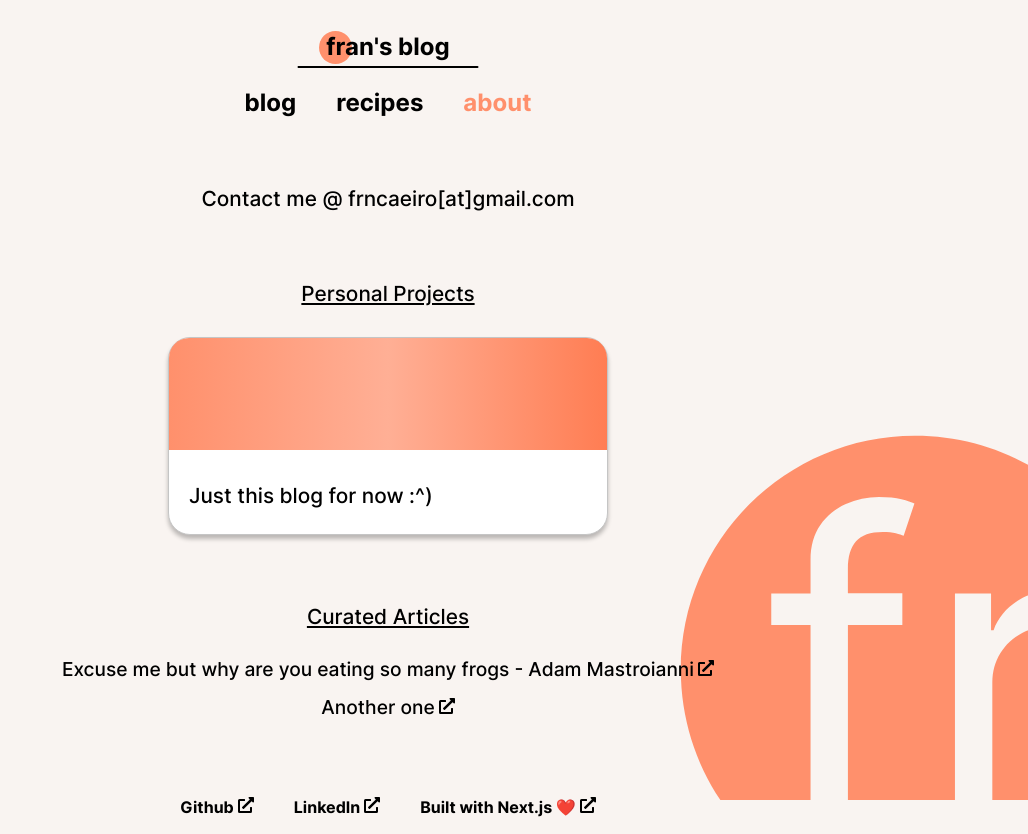
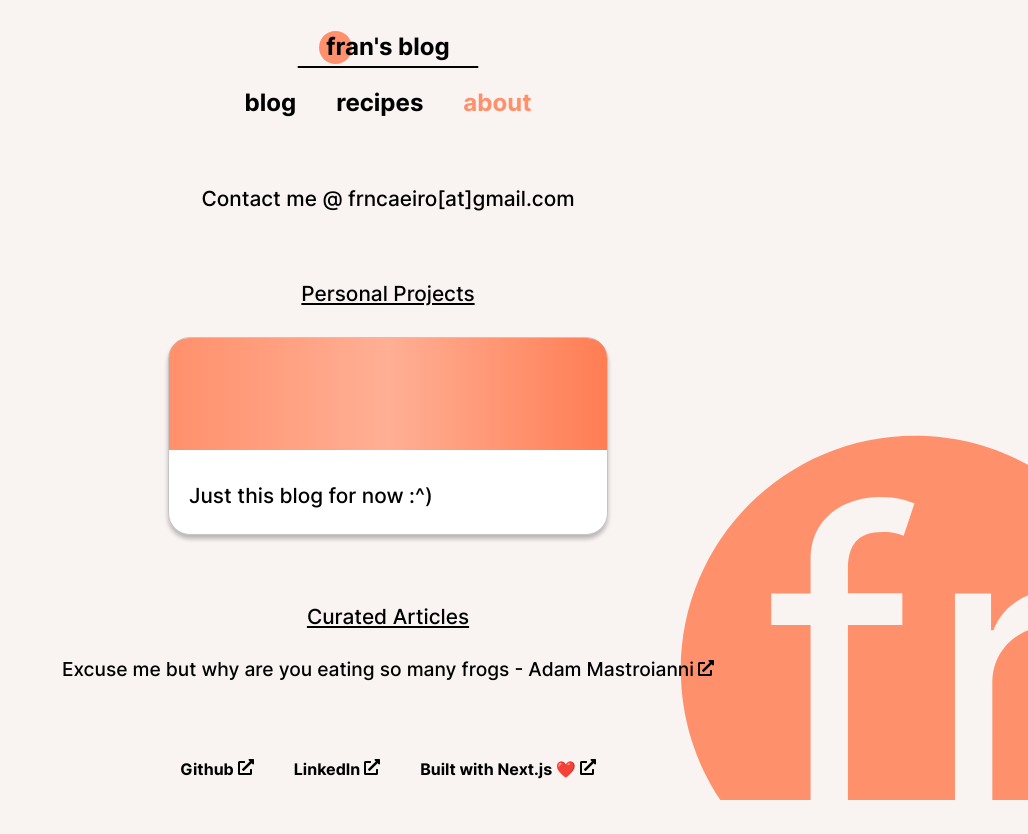
Before and after one commit to confiscar/blog, a Next.js app: page /about in a window 1280 px wide. Shown: the whole page, without its empty margins (252-1280 px from the left). After the commit the page ends 800 px from the top, so only its background shows below. Built offline with nearby package versions, Linux system fonts and the light colour scheme.

Commit message:
add light and dark scheme colors + fixed link

```diff
--- a/src/components/atoms/Card/Card.module.css
+++ b/src/components/atoms/Card/Card.module.css
@@ -6,7 +6,7 @@
     /* height: 141px; * might be worth to take this out and add padding for dynamic length card * */
     border-radius: 22px;
     box-shadow: 0px 4px 4px rgba(0, 0, 0, 0.25);
-    border: 1px solid var(--card-stroke);
+    border: 1px solid var(--light-card-stroke);
     padding-bottom: 1rem;
 }
 
--- a/src/components/molecules/ImageCard/ImageCard.module.css
+++ b/src/components/molecules/ImageCard/ImageCard.module.css
@@ -1,7 +1,7 @@
 .dateText{
     padding-top: 0.2rem;
     font-size: 1.0rem;
-    color: var(--secondary-font);
+    color: var(--light-secondary-font);
 }
 
 .titleText{
--- a/src/components/molecules/NavbarItem/NavbarItem.module.css
+++ b/src/components/molecules/NavbarItem/NavbarItem.module.css
@@ -5,5 +5,5 @@
 }
 
 .navbarItemActive {
-    color: var(--primary-highlight);
+    color: var(--light-primary-highlight);
 }
--- a/src/components/molecules/PostCard/PostCard.module.css
+++ b/src/components/molecules/PostCard/PostCard.module.css
@@ -1,7 +1,7 @@
 .dateText{
     padding-top: 0.2rem;
     font-size: 1.0rem;
-    color: var(--secondary-font);
+    color: var(--light-secondary-font);
 }
 
 .titleText{
--- a/src/pages/about.tsx
+++ b/src/pages/about.tsx
@@ -12,7 +12,7 @@ const About: NextPage = () => {
     [
       {
         title: 'Just this blog for now :^)',
-        link: 'https://confiscar.github.io'
+        link: 'https://fcaeiro.com'
       },
     ]
   );
@@ -22,10 +22,6 @@ const About: NextPage = () => {
       {
         title: 'Excuse me but why are you eating so many frogs - Adam Mastroianni',
         link: 'https://experimentalhistory.substack.com/p/excuse-me-but-why-are-you-eating'
-      },
-      {
-        title: 'Another one',
-        link: 'another one'
       }
     ]
   );
--- a/src/pages/styles/globals.css
+++ b/src/pages/styles/globals.css
@@ -17,20 +17,28 @@
 }
 
 html {
-    --primary-font: #000000;
-    --primary-highlight: #FF906C;
-    --primary-background: #F9F4F1;
-    --secondary-font: #7A7A7A;
-    --secondary-background: #FFFFFF;
-    --link-font: #57A6FF;
-    --card-stroke: #C5C5C5;
-    --code-background: #0E1117;
+    --light-primary-font: #000000;
+    --light-primary-highlight: #FF906C;
+    --light-primary-background: #F9F4F1;
+    --light-secondary-font: #7A7A7A;
+    --light-secondary-background: #FFFFFF;
+    --light-link-font: #57A6FF;
+    --light-card-stroke: #C5C5C5;
+    --light-code-background: #0E1117;
+    --dark-primary-font: #F9F4F1;
+    --dark-primary-highlight: #FF906C;
+    --dark-primary-background: #464646;
+    --dark-secondary-font: #B0B0B0;
+    --dark-secondary-background: #464646;
+    --dark-link-font: #57A6FF;
+    --dark-card-stroke: #C5C5C5;
+    --dark-code-background: #F9F4F1;
     --line-height: 2rem;
-    background-color: var(--primary-background);
+    background-color: var(--light-primary-background);
     font-family: Inter, Helvetica, sans-serif ;
 }
 
 .clearLinkDecoration {
     text-decoration: none;
-    color: var(--primary-font);
+    color: var(--light-primary-font);
 }
```
Also changed, not shown: src/pages/posts/posts.module.css (+8 -8 lines), src/pages/recipes/recipes.module.css (+5 -5 lines).
